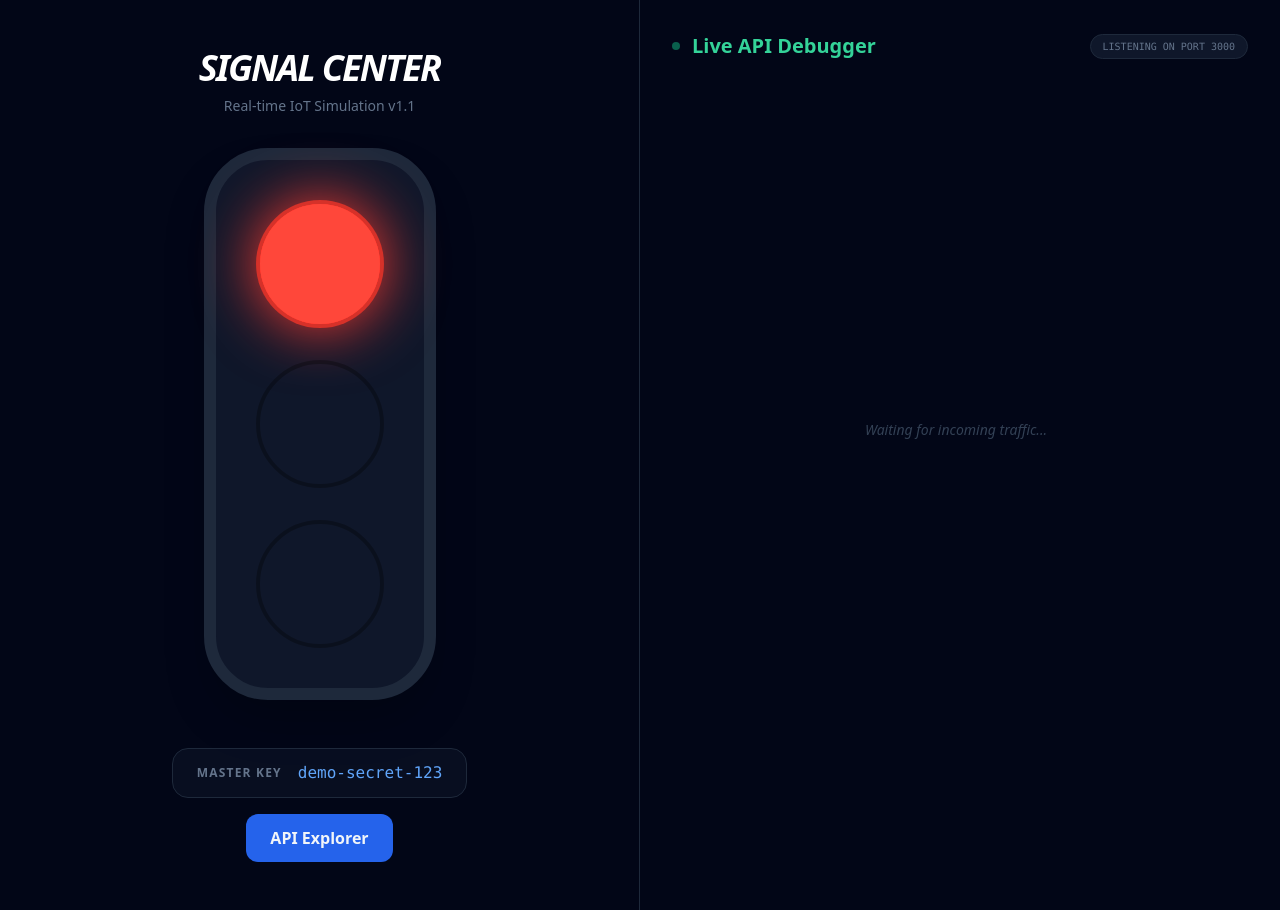
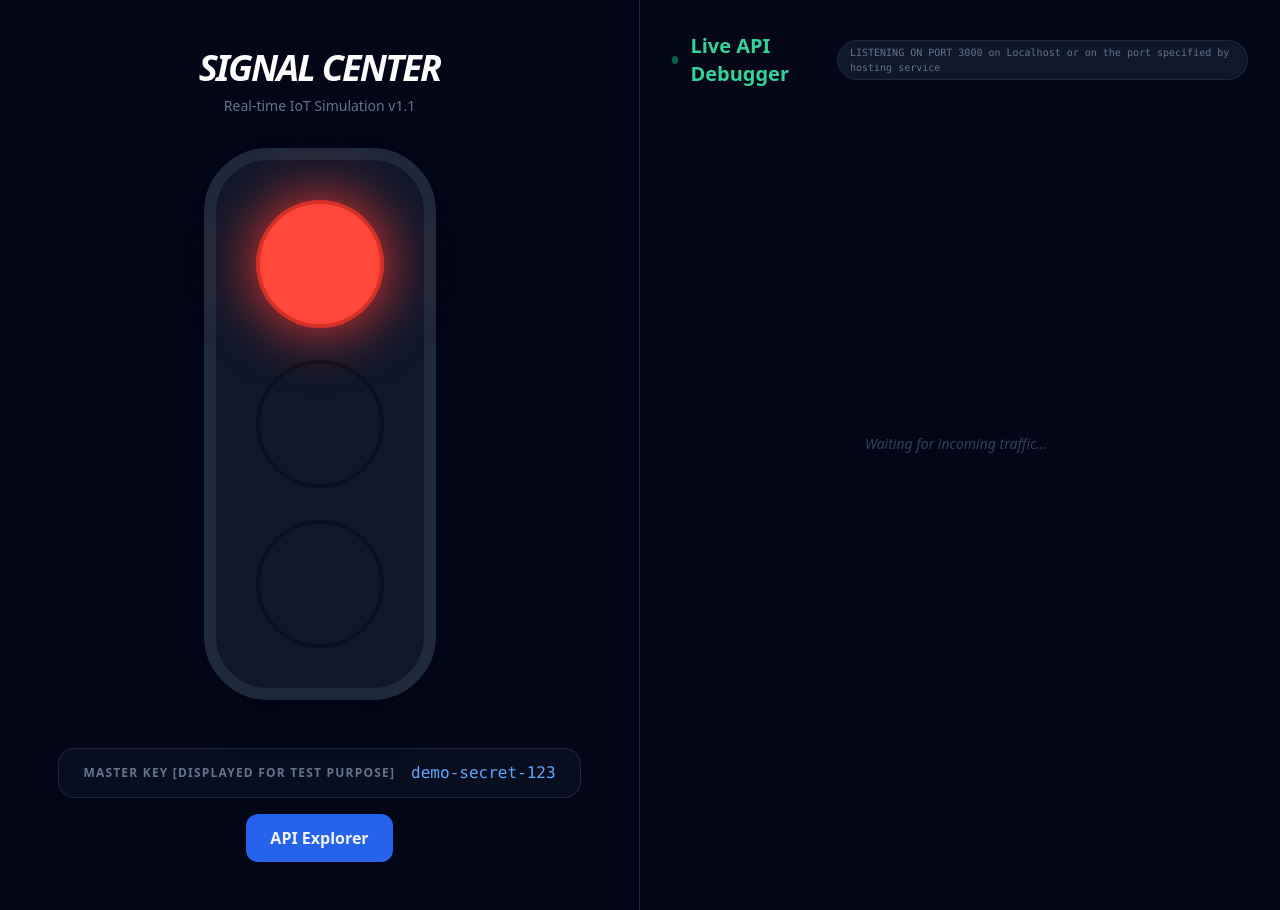
Before and after one commit to pranamcodur/traffic-light-demo, a website: page public/index.html in a window 1280 px wide. Drawn offline with nearby package versions, Linux system fonts and the light colour scheme; no server answers.

Commit message:
Update index.html

```diff
--- a/public/index.html
+++ b/public/index.html
@@ -32,7 +32,7 @@
 
         <div class="mt-12 flex flex-col items-center gap-4">
              <div class="bg-slate-900/50 px-6 py-3 rounded-2xl border border-slate-800 flex items-center gap-4">
-                <span class="text-xs font-bold text-slate-500 uppercase tracking-widest">Master Key</span>
+                <span class="text-xs font-bold text-slate-500 uppercase tracking-widest">Master Key [Displayed for Test Purpose]</span>
                 <code class="text-blue-400 font-mono">demo-secret-123</code>
             </div>
             <div class="flex gap-4">
@@ -49,7 +49,7 @@
                 Live API Debugger
             </h2>
             <div class="text-[10px] text-slate-500 font-mono bg-slate-900 px-3 py-1 rounded-full border border-slate-800">
-                LISTENING ON PORT 3000
+                LISTENING ON PORT 3000 on Localhost or on the port specified by hosting service
             </div>
         </div>
 
```
